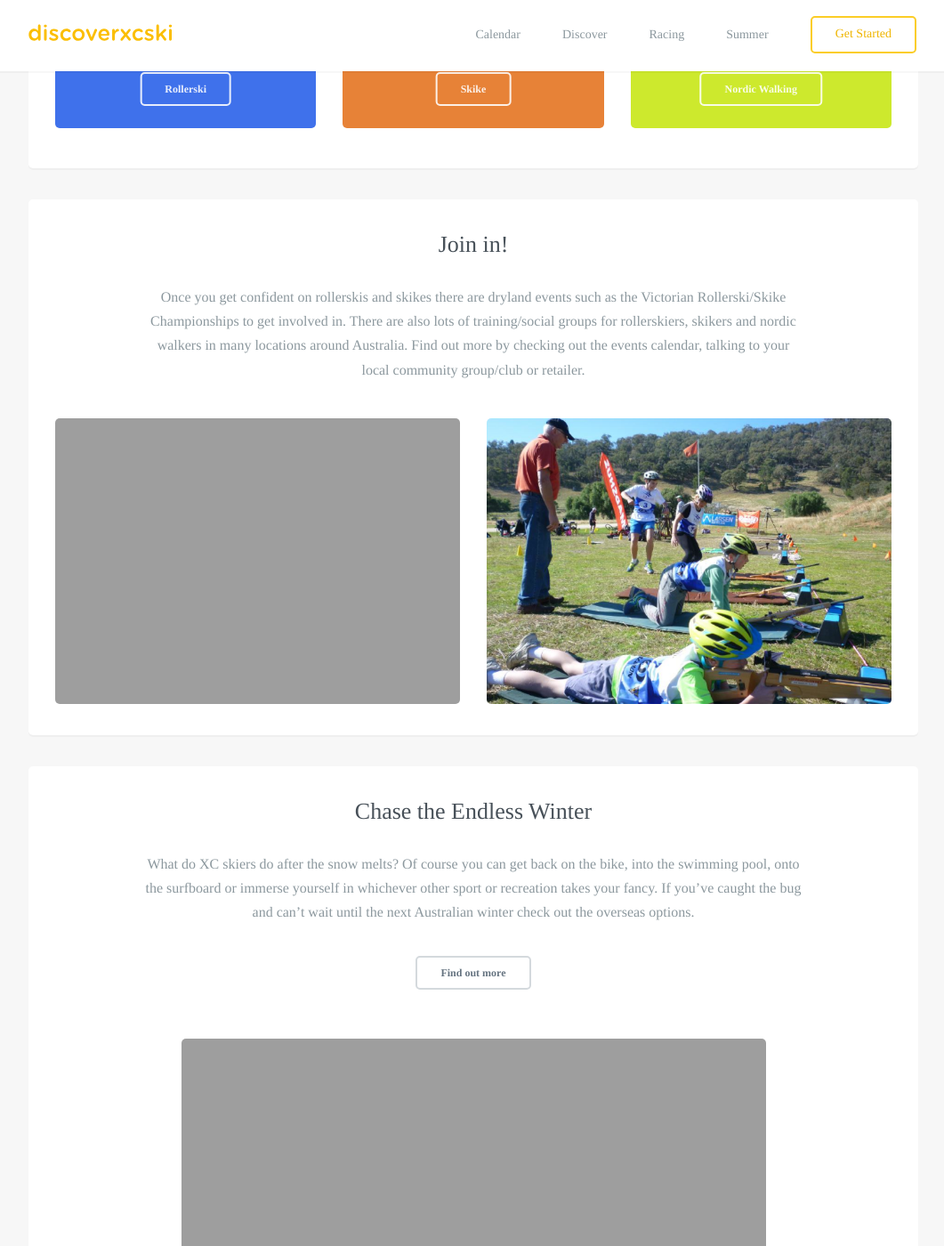
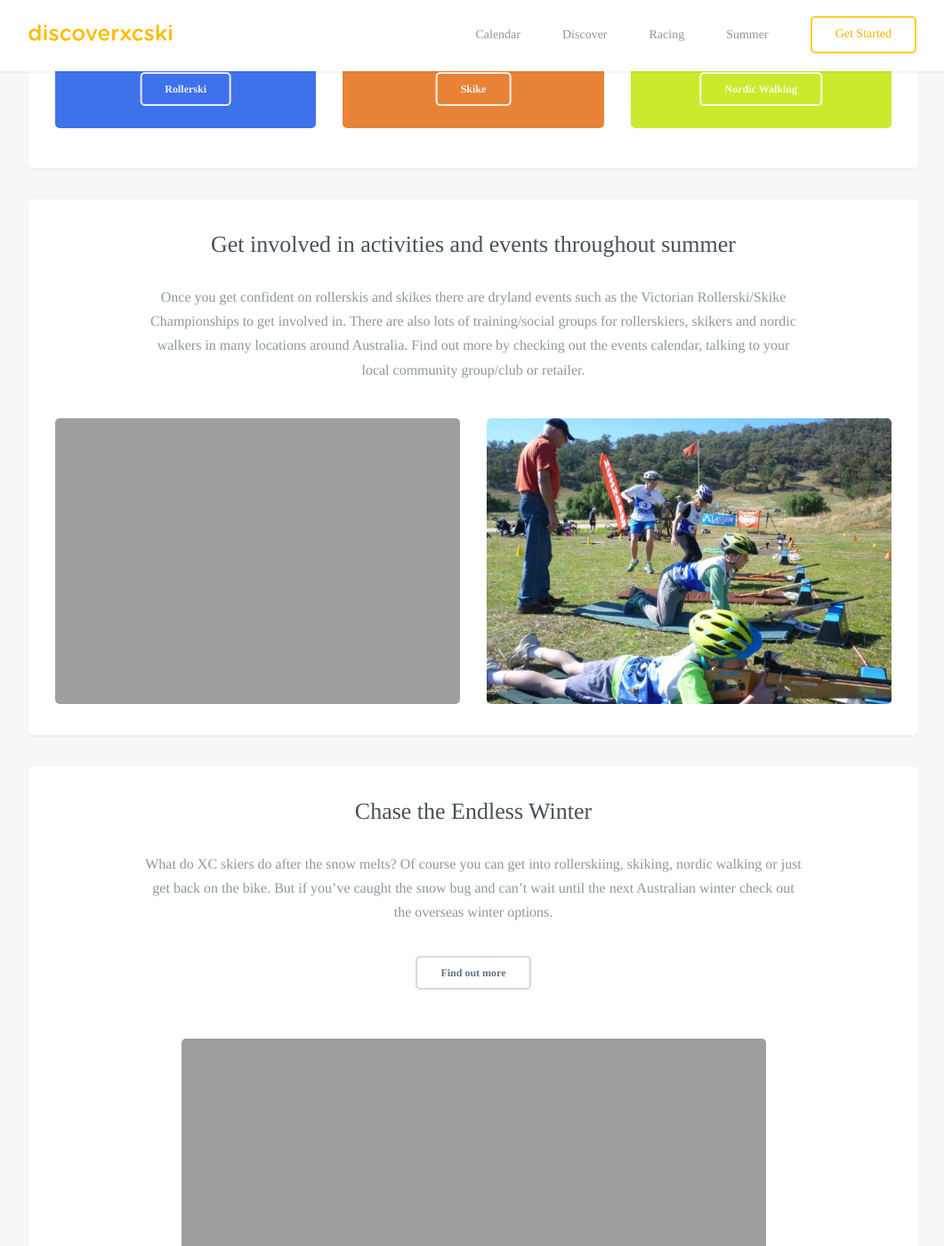
Before and after one commit to robcatto/robcatto.github.io, a Jekyll site: the page built from summer/index.html, in a window 1280 px wide and 1400 px high, scrolled down 531 px. Shown: the whole window at 89% size, without its empty margins (108-1169 px from the left). Built offline with Jekyll 4.4.1, drawn with Linux system fonts in a browser that asks for light colours; some web fonts are replaced; Markdown is read by kramdown in place of the engine named in the settings.

Commit message:
Update index.html

```diff
--- a/summer/index.html
+++ b/summer/index.html
@@ -98,7 +98,7 @@ layout: default
                 </section>
 
                  <section class="mobile_section">
-                <h3>Join in!</h3>
+                <h3>Get involved in activities and events throughout summer</h3>
                 <p>
                     Once you get confident on rollerskis and skikes there are dryland events such as the Victorian Rollerski/Skike Championships to get involved in. There are also lots of training/social groups for rollerskiers, skikers and nordic walkers in many locations around Australia. Find out more by checking out the events calendar, talking to your local community group/club or retailer.
 
@@ -143,7 +143,7 @@ layout: default
 
                 <section class="mobile_section">
                     <h3>Chase the Endless Winter</h3>
-                    <p>What do XC skiers do after the snow melts? Of course you can get back on the bike, into the swimming pool, onto the surfboard or immerse yourself in whichever other sport or recreation takes your fancy. If you’ve caught the bug and can’t wait until the next Australian winter check out the overseas options.
+                    <p>What do XC skiers do after the snow melts? Of course you can get into rollerskiing, skiking, nordic walking or just get back on the bike. But if you’ve caught the snow bug and can’t wait until the next Australian winter check out the overseas winter options.
                      </p>
                     <a class="button small dark" href="/summer/endless-winter" data-featurette="analytics-click-event" data-event-category="button" data-event-action="M: Clicked Design an iOS Game" data-event-label="Source: Homepage Alt" id="featurette-35">Find out more</a>
 
```
